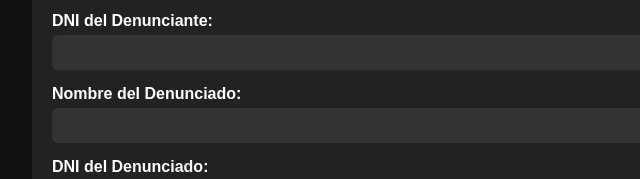
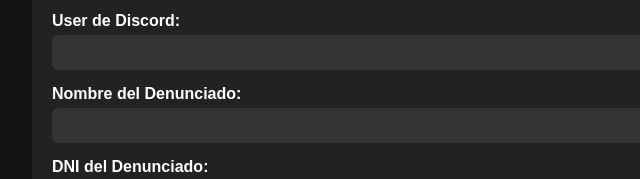
Before and after one commit to IbericaRPoficial/FaccionesLegales, a plain HTML site: page formulariodenuncias.html in a window 1280 px wide. Shown: the part 197-376 px from the top of the page, 158-798 px from the left. Drawn offline with Linux system fonts and the light colour scheme.

Commit message:
Update formulariodenuncias.html

```diff
--- a/formulariodenuncias.html
+++ b/formulariodenuncias.html
@@ -63,7 +63,7 @@
     <label for="nombreDenunciante">Nombre del Denunciante:</label>
     <input type="text" id="nombreDenunciante" required />
 
-    <label for="dniDenunciante">DNI del Denunciante:</label>
+    <label for="dniDenunciante">User de Discord:</label>
     <input type="text" id="dniDenunciante" required />
 
     <label for="nombreDenunciado">Nombre del Denunciado:</label>
```
